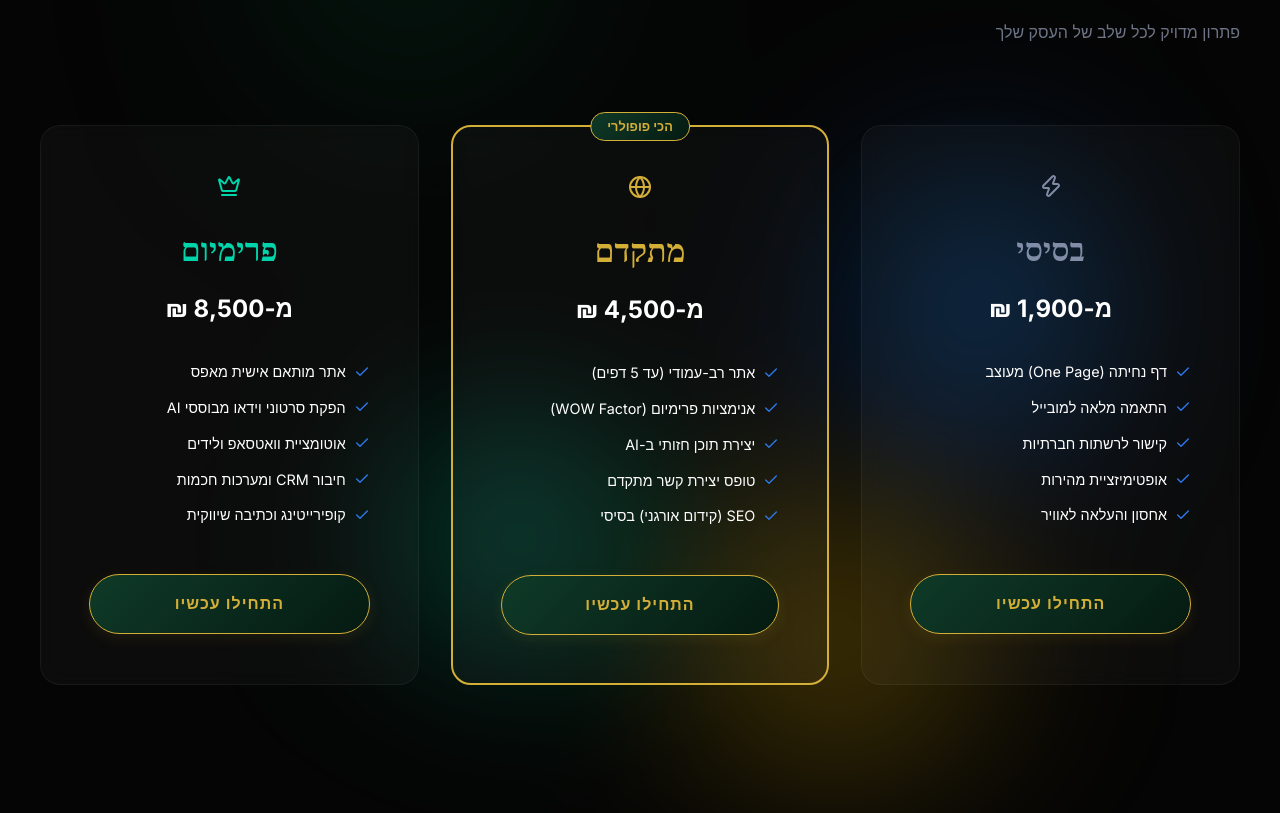
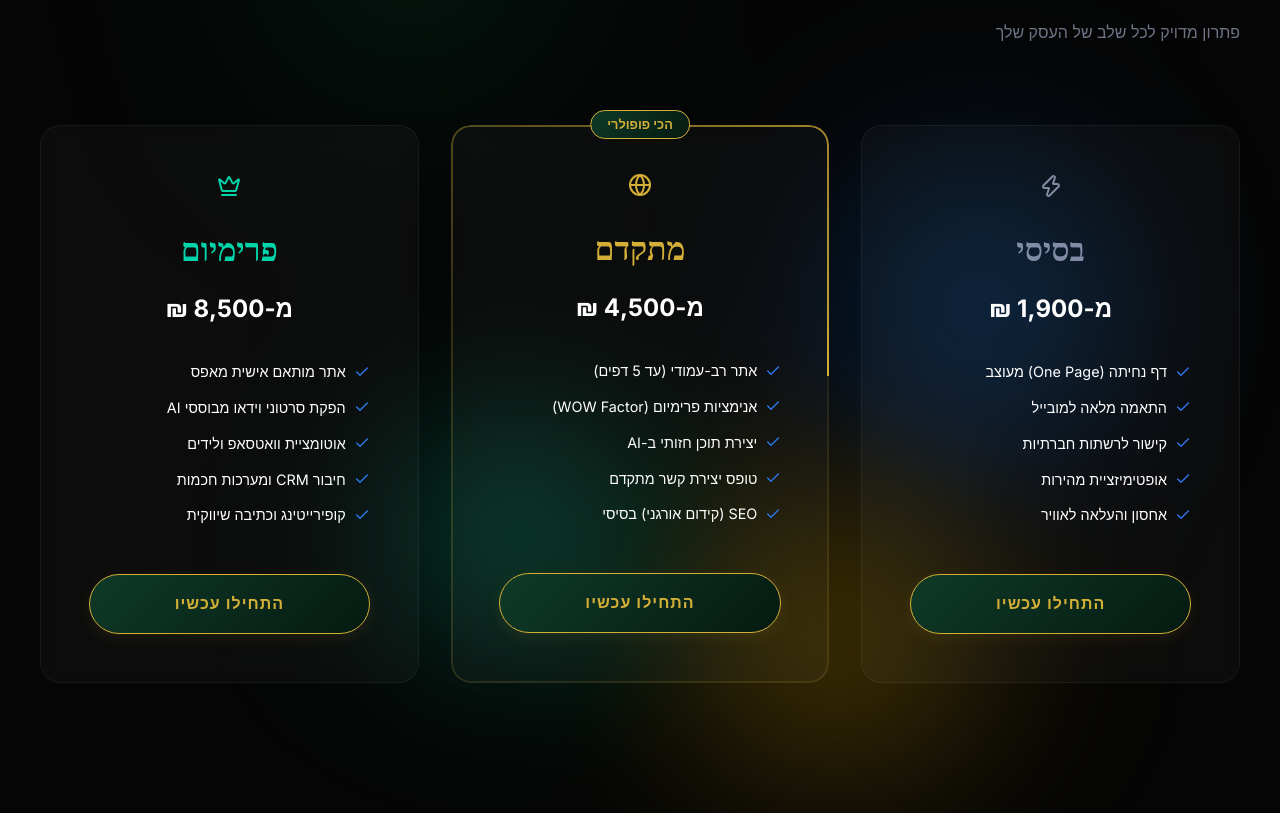
Before and after one commit to natanMeT/dev-luxe, a React (Vite) app: page / in a window 1280 px wide. Shown: the part 4760-5573 px from the top of the page. Built offline with nearby package versions, Linux system fonts and the light colour scheme; a web font is replaced by a local one.

Commit message:
style: add live glowing animated border to popular pricing card

```diff
--- a/src/index.css
+++ b/src/index.css
@@ -205,3 +205,34 @@ ul {
   cursor: pointer;
   z-index: 1001;
 }
+
+@property --angle {
+  syntax: '<angle>';
+  initial-value: 0deg;
+  inherits: false;
+}
+
+@keyframes spin-border {
+  to {
+    --angle: 360deg;
+  }
+}
+
+.animated-border {
+  border: none !important;
+  position: relative;
+}
+
+.animated-border::before {
+  content: "";
+  position: absolute;
+  inset: 0;
+  border-radius: 20px; /* match glass class */
+  padding: 2px; /* border width */
+  background: conic-gradient(from var(--angle), rgba(212, 175, 55, 0.1) 0%, rgba(212, 175, 55, 0.2) 60%, var(--color-gold) 100%);
+  -webkit-mask: linear-gradient(#fff 0 0) content-box, linear-gradient(#fff 0 0);
+  -webkit-mask-composite: xor;
+  mask-composite: exclude;
+  animation: spin-border 3s linear infinite;
+  pointer-events: none;
+}
--- a/src/pages/Home.jsx
+++ b/src/pages/Home.jsx
@@ -260,11 +260,11 @@ const Home = () => {
               whileInView={{ opacity: 1, y: 0 }}
               viewport={{ once: true }}
               transition={{ delay: index * 0.2 }}
-              className="glass"
+              className={`glass ${pkg.popular ? 'animated-border' : ''}`}
               style={{
                 padding: '3rem',
                 textAlign: 'center',
-                border: pkg.popular ? '2px solid #d4af37' : '1px solid rgba(255,255,255,0.05)',
+                border: pkg.popular ? 'none' : '1px solid rgba(255,255,255,0.05)',
                 position: 'relative'
               }}
             >
```
